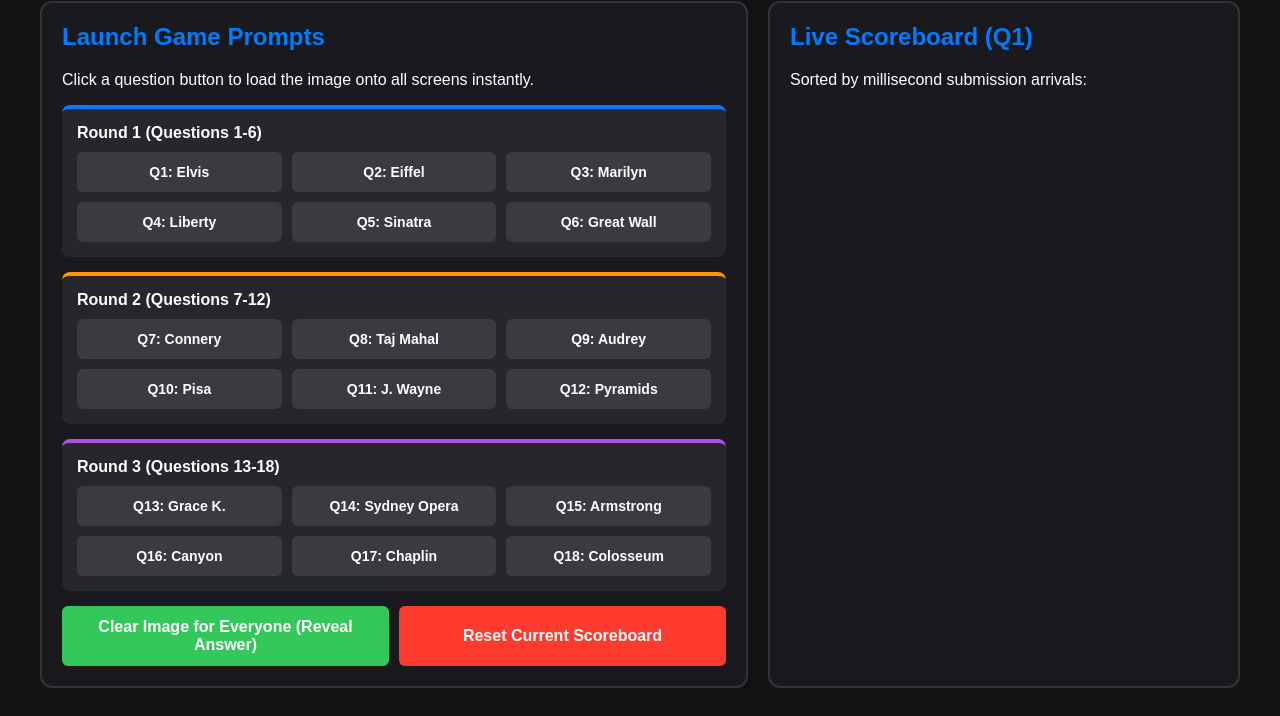
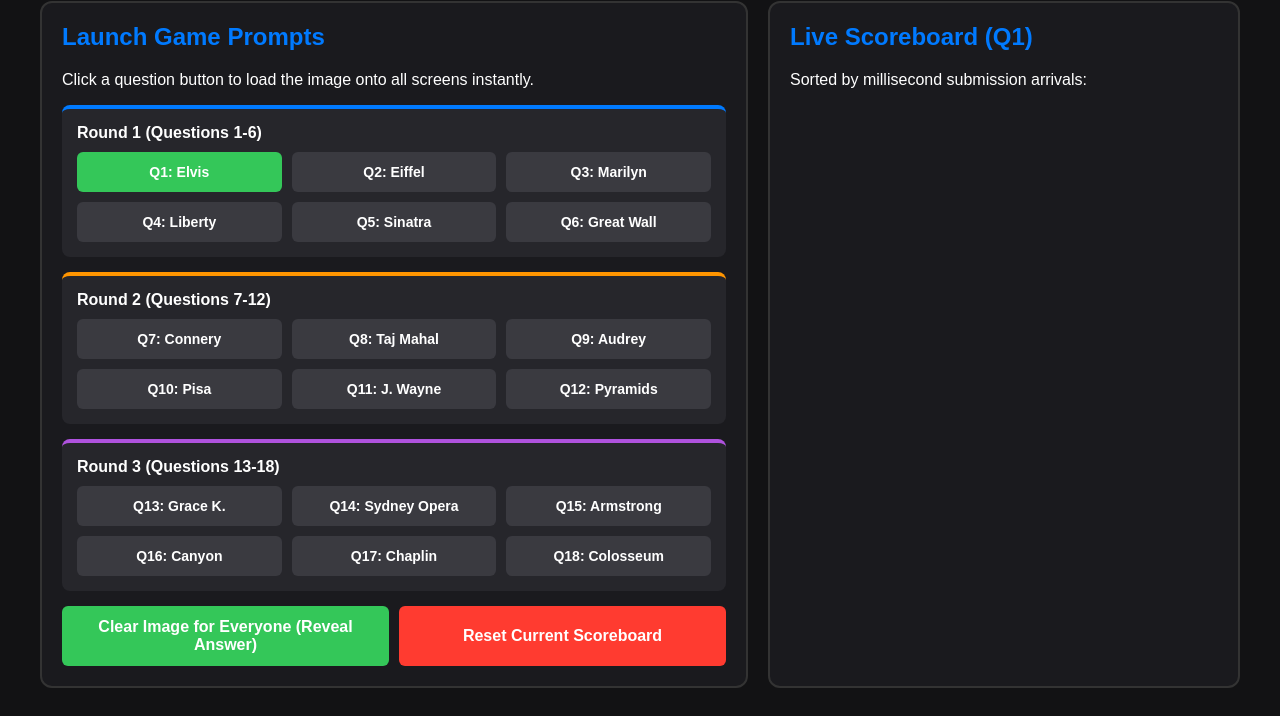
Before and after one commit to palyen/pixel, a plain HTML site: page host.html in a window 1280 px wide. Both pictures are taken after a click on the button "Q1: Elvis". Shown: the part 108-824 px from the top of the page. Drawn offline with Linux system fonts and the light colour scheme.

Commit message:
Update host.html

```diff
--- a/host.html
+++ b/host.html
@@ -85,6 +85,7 @@ const boardTitle = document.getElementById('boardTitle');
 let currentQ = 1;
 let fastLogs = [];
 
+// Connect to the synchronized network channel
 const socket = new WebSocket('wss://://piesocket.com');
 
 socket.onmessage = function(event) {
@@ -103,6 +104,19 @@ function activateQuestion(num) {
     fastLogs = [];
     board.innerHTML = '';
     boardTitle.textContent = "Live Scoreboard (Q" + num + ")";
+
+    // VISUAL UPDATE: Reset all button highlights
+    const allButtons = document.querySelectorAll('.q-btn');
+    allButtons.forEach(btn => {
+        btn.style.backgroundColor = '#3a3a40';
+        btn.style.borderColor = 'transparent';
+    });
+
+    // VISUAL UPDATE: Highlight the active button in vibrant green!
+    const activeBtn = window.event.target;
+    if (activeBtn && activeBtn.classList.contains('q-btn')) {
+        activeBtn.style.backgroundColor = '#34c759';
+    }
 
     const payload = { type: "SET_QUESTION", qNum: num, pixelSize: 45 };
     socket.send(JSON.stringify(payload));
@@ -143,5 +157,6 @@ function resetScoreboard() {
     board.innerHTML = '';
 }
 </script>
+
 </body>
 </html>
```
